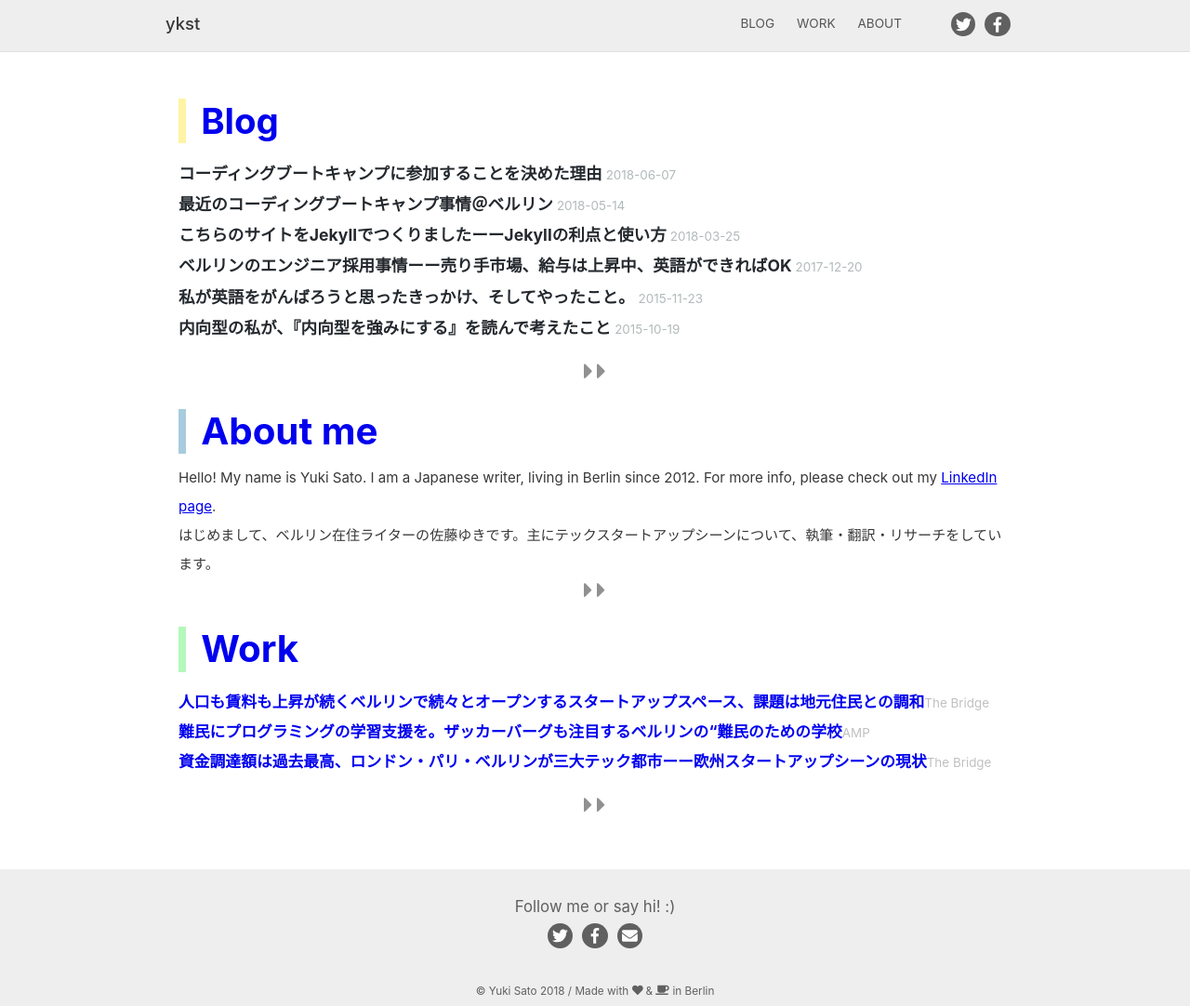
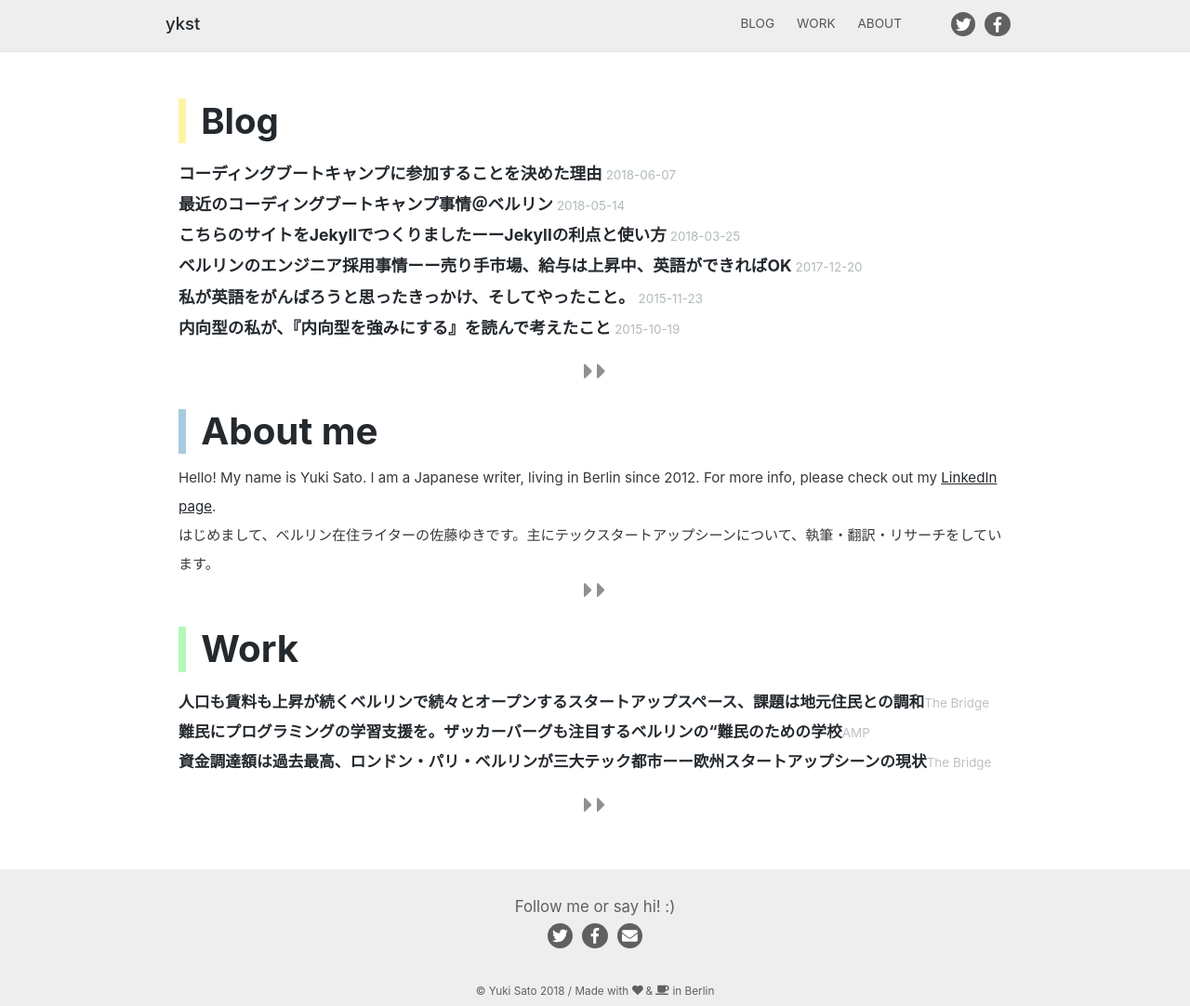
Before and after one commit to youxiberlin/blog, a Jekyll site: the page built from index.md, in a window 1280 px wide. Shown: the whole page at 93% size. Built offline with Jekyll 4.4.1, drawn with Linux system fonts in a browser that asks for light colours; nearby versions of some CDN libraries.

Commit message:
added link color

```diff
--- a/_sass/_link.scss
+++ b/_sass/_link.scss
@@ -4,6 +4,7 @@
 
 a {
 	text-decoration:underline;
+	color: #24292e;
 	// color: $body-color;
 }
 a:visited { color: #24292e;}
@@ -12,7 +13,7 @@ a:hover { text-decoration:underline;}
 
 a.nounder {
 	text-decoration:none;
-	color: $body-color;
+	color: #24292e;
 }
 a.nounder:visited { color: #24292e;}
 a.nounder:hover { text-decoration: underline;}
@@ -34,23 +35,25 @@ a.blog-link:hover{background-color: $blog-color;}
 
 
 a.blog-link-title{text-decoration:none;
-					      	font-size: 2.4rem;}
+					      	font-size: 2.4rem;
+									color: #24292e;}
 a.blog-link-title:visited { color: #24292e;}
 a.blog-link-title:hover{background-color: $blog-color;}
 
 
-a.work-link{text-decoration:none;}
+a.work-link{text-decoration:none;
+						color: #24292e;}
 a.work-link:visited {color: #24292e;}
 a.work-link:hover{background-color: $work-color;}
 
 
-a.about-link{text-decoration:none;}
+a.about-link{text-decoration:none;
+						color: #24292e;}
 a.about-link:visited{ color: #24292e;}
 a.about-link:hover{background-color: $about-color;}
 
 // tag link //
 a.tag:link, a.tag:visited {
-  //  background-color: #888;
 		border: solid 2px #888;
     color: #888;
     padding: 2px 15px;
```
